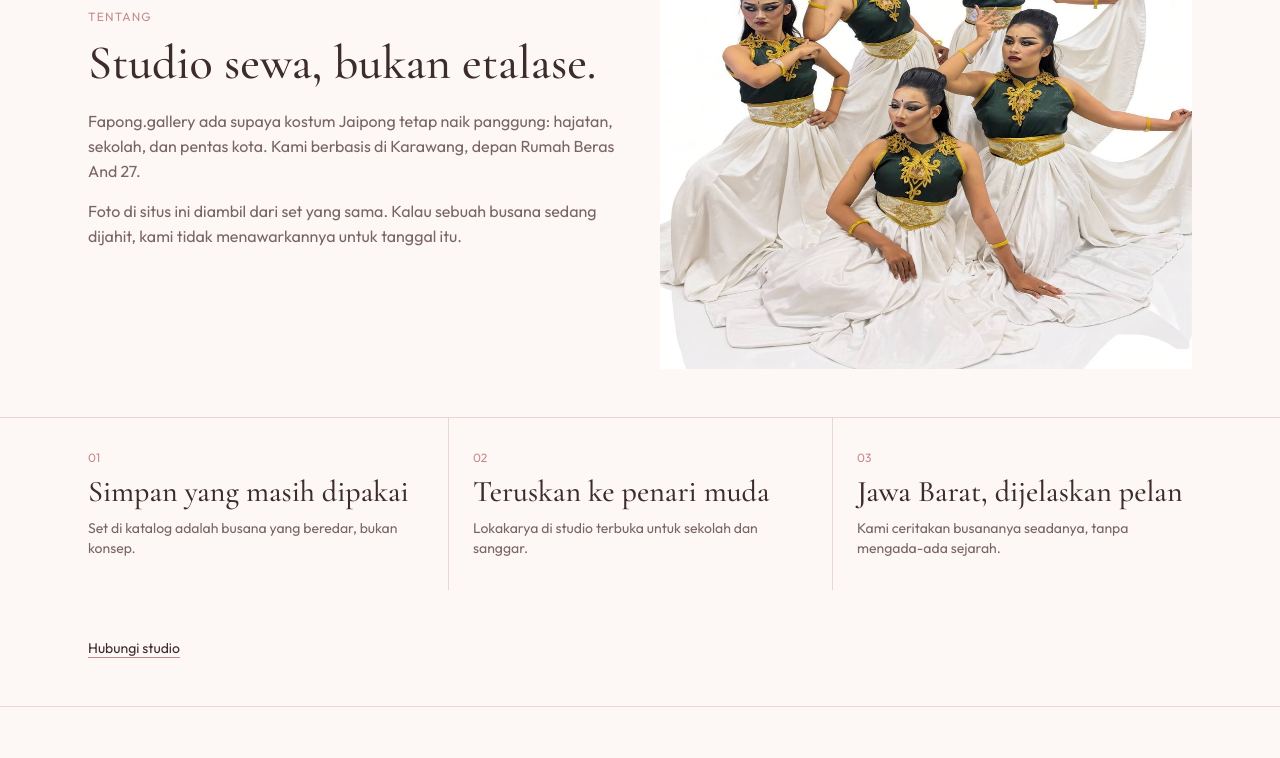
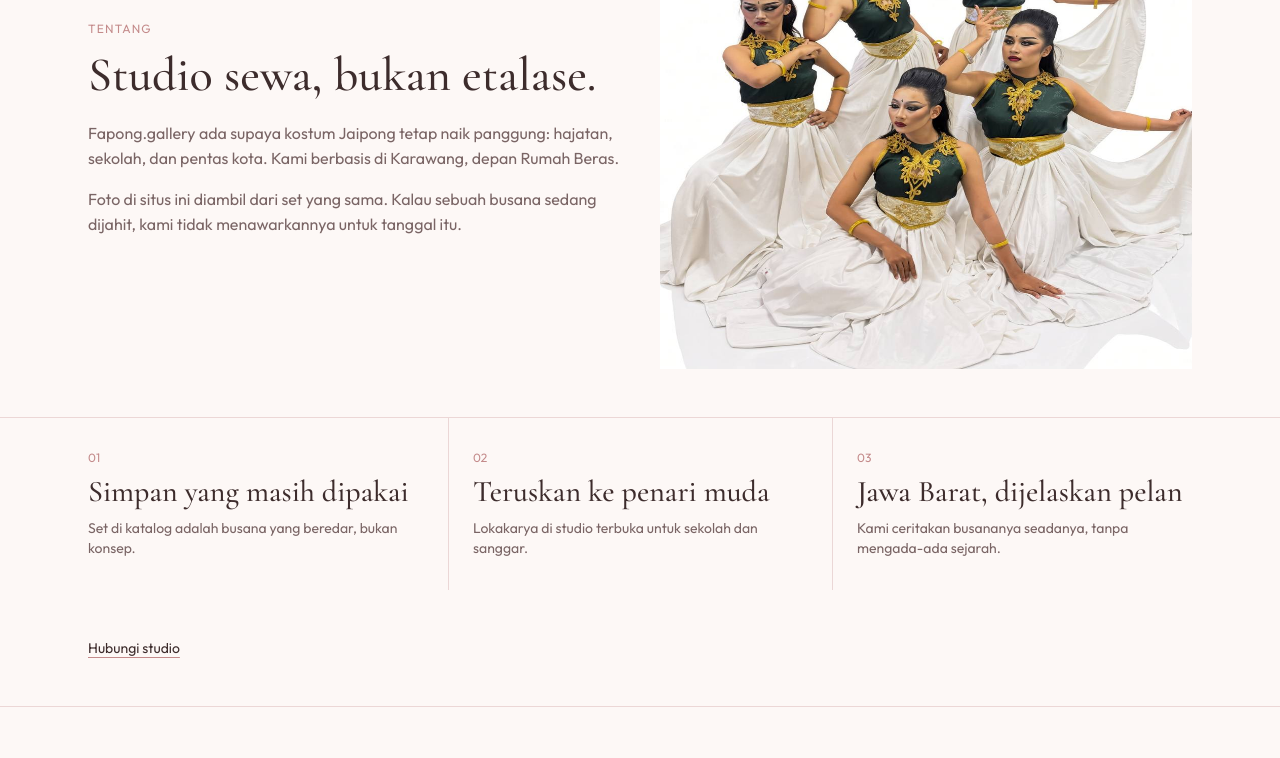
Before and after one commit to BangKale/fapong, a React (Vite) app: page /about in a window 1280 px wide. Shown: the part 400-1158 px from the top of the page. Built offline with nearby package versions, Linux system fonts and the light colour scheme.

Commit message:
Drop And 27 from the studio location label

```diff
--- a/src/components/site-frame.tsx
+++ b/src/components/site-frame.tsx
@@ -47,7 +47,7 @@ export function Footer() {
         </div>
         <div className="text-sm">
           <p className="text-muted">Studio</p>
-          <p className="mt-2">Depan Rumah Beras And 27</p>
+          <p className="mt-2">Depan Rumah Beras</p>
           <p>Karawang Kulon, Karawang Barat</p>
           <a className="mt-2 inline-block underline decoration-rose underline-offset-4" href="https://www.instagram.com/fapong.gallery/">Instagram</a>
           <a className="mt-2 block underline decoration-rose underline-offset-4" href="https://wa.me/6285771244199">WhatsApp</a>
--- a/src/pages/About.tsx
+++ b/src/pages/About.tsx
@@ -13,12 +13,8 @@ export function AboutPage() {
         <div className="w-full md:w-1/2 md:translate-y-12">
           <p className="text-xs uppercase tracking-widest text-rose">Tentang</p>
           <h1 className="mt-2 font-display text-5xl leading-tight">Studio sewa, bukan etalase.</h1>
-          <p className="mt-4 text-muted">
-            Fapong.gallery ada supaya kostum Jaipong tetap naik panggung: hajatan, sekolah, dan pentas kota. Kami berbasis di Karawang, depan Rumah Beras And 27.
-          </p>
-          <p className="mt-4 text-muted">
-            Foto di situs ini diambil dari set yang sama. Kalau sebuah busana sedang dijahit, kami tidak menawarkannya untuk tanggal itu.
-          </p>
+          <p className="mt-4 text-muted">Fapong.gallery ada supaya kostum Jaipong tetap naik panggung: hajatan, sekolah, dan pentas kota. Kami berbasis di Karawang, depan Rumah Beras.</p>
+          <p className="mt-4 text-muted">Foto di situs ini diambil dari set yang sama. Kalau sebuah busana sedang dijahit, kami tidak menawarkannya untuk tanggal itu.</p>
         </div>
         <img src="/imagine_images/catalog/c12.jpg" alt="Grup kostum hijau putih" className="ml-auto block h-auto max-h-[72vh] w-auto max-w-full md:w-1/2" />
       </section>
--- a/src/pages/Contact.tsx
+++ b/src/pages/Contact.tsx
@@ -19,28 +19,20 @@ export function ContactPage() {
           <div>
             <dt className="text-muted">WhatsApp</dt>
             <dd>
-              <a className="underline decoration-rose underline-offset-4" href="https://wa.me/6285771244199">
-                +62 857-7124-4199
-              </a>
+              <a className="underline decoration-rose underline-offset-4" href="https://wa.me/6285771244199">+62 857-7124-4199</a>
             </dd>
           </div>
           <div>
             <dt className="text-muted">Instagram</dt>
             <dd>
-              <a className="underline decoration-rose underline-offset-4" href="https://www.instagram.com/fapong.gallery/">
-                @fapong.gallery
-              </a>
+              <a className="underline decoration-rose underline-offset-4" href="https://www.instagram.com/fapong.gallery/">@fapong.gallery</a>
             </dd>
           </div>
           <div>
             <dt className="text-muted">Lokasi</dt>
             <dd>
-              <a className="underline decoration-rose underline-offset-4" href="https://www.google.com/maps/place/Rumah+Beras+And+27/@-6.3128246,107.2911568,17z">
-                Depan Rumah Beras And 27
-              </a>
-              <span className="mt-1 block text-muted">
-                Jalan Bunut Kertayasa, Karawang Kulon, Karawang Barat, Jawa Barat 41311
-              </span>
+              <a className="underline decoration-rose underline-offset-4" href="https://www.google.com/maps/place/Rumah+Beras+And+27/@-6.3128246,107.2911568,17z">Depan Rumah Beras</a>
+              <span className="mt-1 block text-muted">Jalan Bunut Kertayasa, Karawang Kulon, Karawang Barat, Jawa Barat 41311</span>
             </dd>
           </div>
         </dl>
--- a/src/pages/Home.tsx
+++ b/src/pages/Home.tsx
@@ -50,7 +50,7 @@ export function Home() {
         <div>
           <p className="text-xs uppercase tracking-widest text-rose">Studio</p>
           <h2 className="mt-3 font-display text-4xl">Dirawat supaya masih layak difoto.</h2>
-          <p className="mt-4 text-muted">Fapong.gallery menyewakan kostum Jaipong untuk pentas, hajatan, dan dokumentasi. Kami di Karawang, depan Rumah Beras And 27, dan set dikirim sesuai jumlah penari yang Anda sebutkan.</p>
+          <p className="mt-4 text-muted">Fapong.gallery menyewakan kostum Jaipong untuk pentas, hajatan, dan dokumentasi. Kami di Karawang, depan Rumah Beras, dan set dikirim sesuai jumlah penari yang Anda sebutkan.</p>
           <Link to="/about" className="mt-6 inline-block text-sm underline decoration-rose underline-offset-4">Tentang studio</Link>
         </div>
       </section>
```
